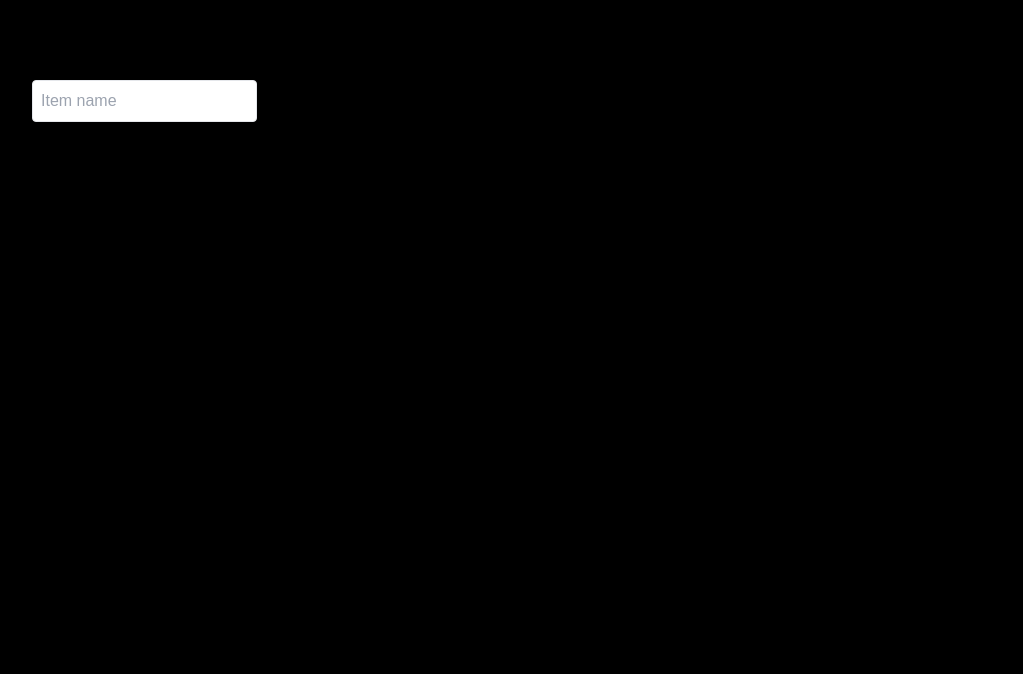
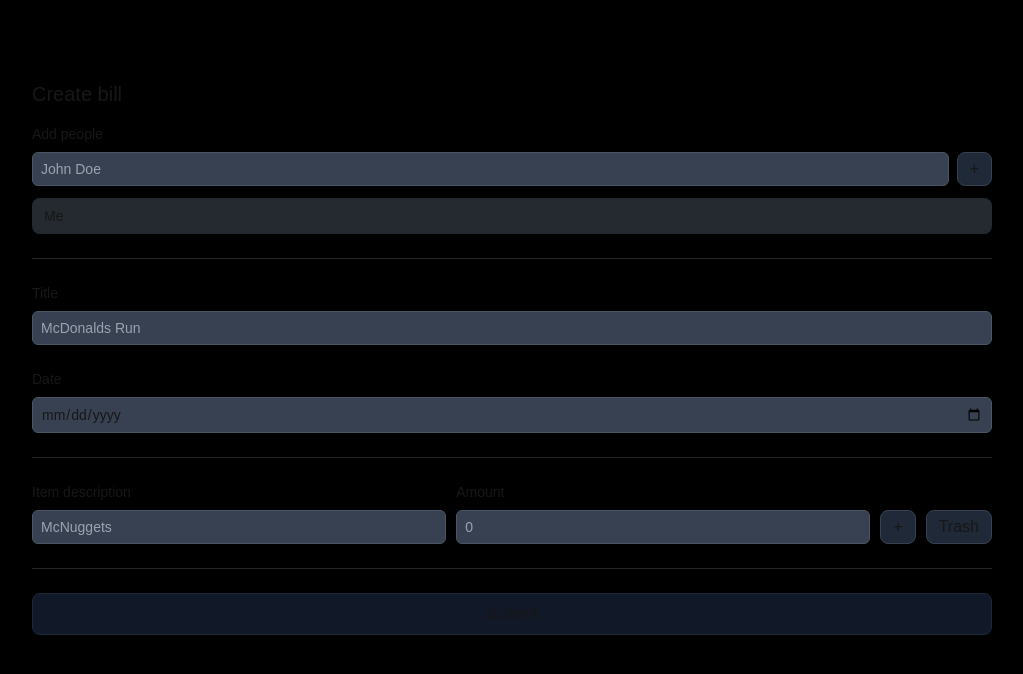
Before and after one commit to kirpnlbr/halve, a Next.js app: page /bills/new in a window 1280 px wide. Shown: the top 674 px of the page, without its empty margins (128-1151 px from the left). Built offline with nearby package versions, Linux system fonts and the light colour scheme.

Commit message:
feat: create `CreateBill` form

```diff
--- a/app/bills/new/page.tsx
+++ b/app/bills/new/page.tsx
@@ -1,12 +1,161 @@
 export default function CreateBill() {
+
     return (
-        <div>
-            <form>
-                <input
-                    type="text"
-                    placeholder="Item name"
-                    className="mr-2 p-2 border rounded"
-                />
+        <div className="space-y-4">
+            <header>
+                <h1 className="font-medium text-xl">Create bill</h1>
+            </header>
+
+            {/* Create bill */}
+            <form className="space-y-6">
+
+                {/* Section: People */}
+                <section className="space-y-3">
+
+                    {/* People input */}
+                    <div className="flex gap-2">
+                        <div className="flex-1">
+                            <label
+                                htmlFor="people"
+                                className="block mb-2 text-sm font-medium"
+                            >
+                                Add people
+                            </label>
+                            <input
+                                id="people"
+                                name="people"
+                                type="text"
+                                placeholder="John Doe"
+                                className="w-full text-sm px-2 py-1.5 border border-gray-600 bg-gray-700 rounded-md"
+                            />
+                        </div>
+                        <button
+                            type="button"
+                            className="self-end rounded-lg bg-gray-800 border border-gray-700 px-3 py-1 hover:bg-opacity-90 transition-opacity"
+                        >
+                            +
+                        </button>
+                    </div>
+
+                    {/* People list */}
+                    <div className="space-y-1.5">
+                        <div className="px-3 py-2 text-sm rounded-lg bg-gray-600 bg-opacity-50">
+                            Me
+                        </div>
+                    </div>
+
+                </section>
+
+                <hr className="border-t border-white border-opacity-15" />
+
+                {/* Section: Title & Date */}
+                <section className="space-y-6">
+
+                    {/* Title input */}
+                    <div>
+                        <label
+                            htmlFor="title"
+                            className="block mb-2 text-sm font-medium"
+                        >
+                            Title
+                        </label>
+                        <input
+                            id="title"
+                            name="title"
+                            type="text"
+                            placeholder="McDonalds Run"
+                            className="w-full text-sm px-2 py-1.5 border border-gray-600 bg-gray-700 rounded-md"
+                        />
+                    </div>
+
+                    {/* Date input */}
+                    <div>
+                        <label
+                            htmlFor="date"
+                            className="block mb-2 text-sm font-medium"
+                        >
+                            Date
+                        </label>
+                        <input
+                            id="date"
+                            name="date"
+                            type="date"
+                            placeholder="MM/DD/YY"
+                            className="w-full text-sm px-2 py-1.5 border border-gray-600 bg-gray-700 rounded-md"
+                        />
+                    </div>
+                </section>
+
+                <hr className="border-t border-white border-opacity-15" />
+
+                {/* Section: Items */}
+                <section className="space-y-6">
+                    <div className="flex gap-2.5">
+
+                        {/* Item description input */}
+                        <div className="flex-1">
+                            <label
+                                htmlFor="item"
+                                className="block mb-2 text-sm font-medium"
+                            >
+                                Item description
+                            </label>
+                            <input
+                                id="item"
+                                name="item"
+                                type="text"
+                                placeholder="McNuggets"
+                                className="w-full text-sm px-2 py-1.5 border border-gray-600 bg-gray-700 rounded-md"
+                            />
+                        </div>
+
+                        {/* Amount input */}
+                        <div className="flex-1">
+                            <label
+                                htmlFor="amount"
+                                className="block mb-2 text-sm font-medium"
+                            >
+                                Amount
+                            </label>
+                            <input
+                                id="amount"
+                                name="amount"
+                                type="number"
+                                placeholder="0"
+                                className="w-full text-sm px-2 py-1.5 border border-gray-600 bg-gray-700 rounded-md"
+                            />
+                        </div>
+
+                        {/* Add item button */}
+                        <button
+                            type="button"
+                            className="self-end rounded-lg bg-gray-800 border border-gray-700 px-3 py-1 hover:bg-opacity-90 transition-opacity"
+                        >
+                            +
+                        </button>
+
+                        {/* Delete item button */}
+                        <button
+                            type="button"
+                            className="self-end rounded-lg bg-gray-800 border border-gray-700 px-3 py-1 hover:bg-opacity-90 transition-opacity"
+                        >
+                            Trash
+                        </button>
+
+                    </div>
+                </section>
+
+                <hr className="border-t border-white border-opacity-15" />
+
+                {/* Create bill button */}
+                <section>
+                    <button
+                        type="submit"
+                        className="w-full rounded-lg bg-gray-900 border border-gray-800 py-2 hover:bg-opacity-90 transition-opacity"
+                    >
+                        Submit
+                    </button>
+                </section>
             </form>
         </div>
     )
```
